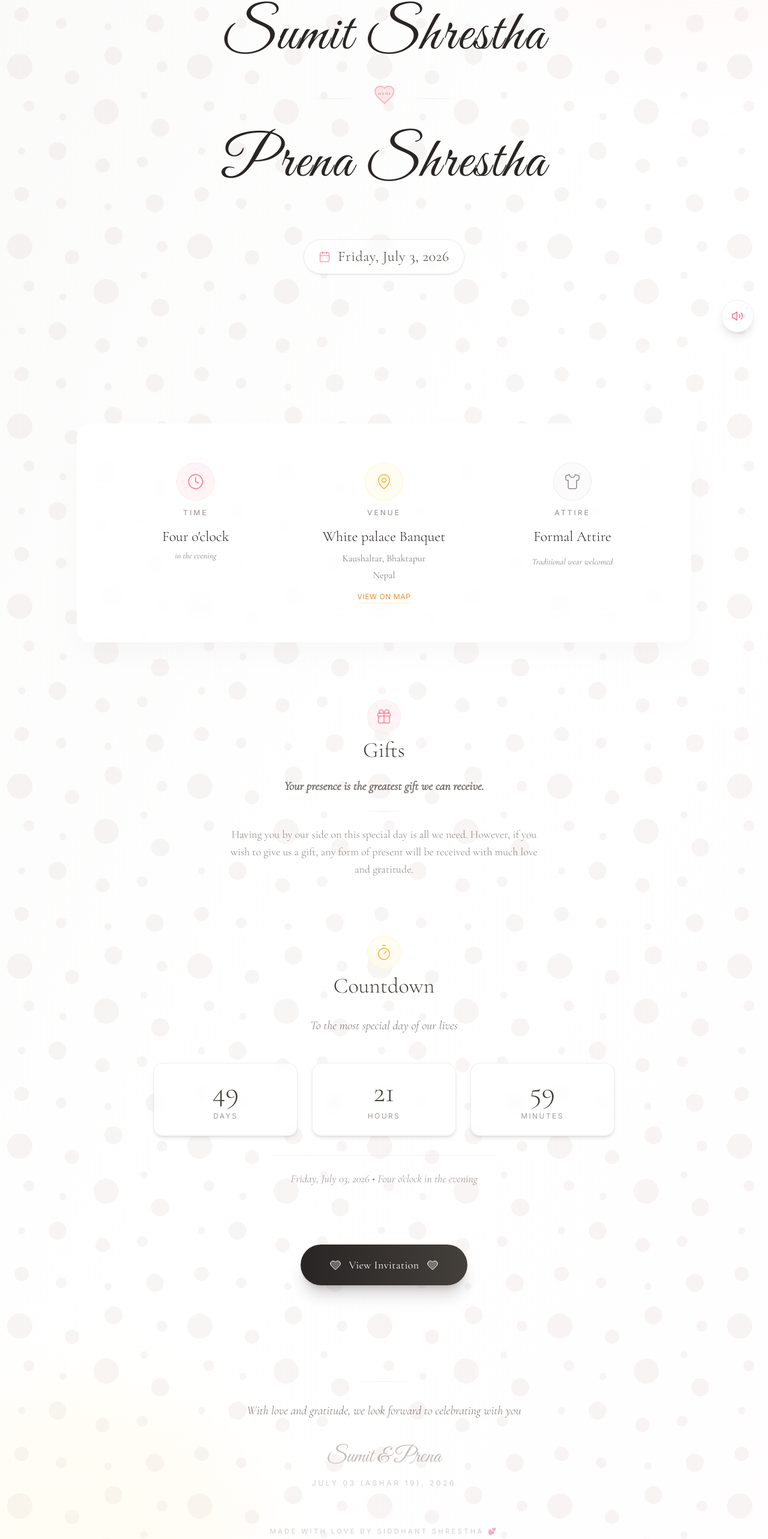
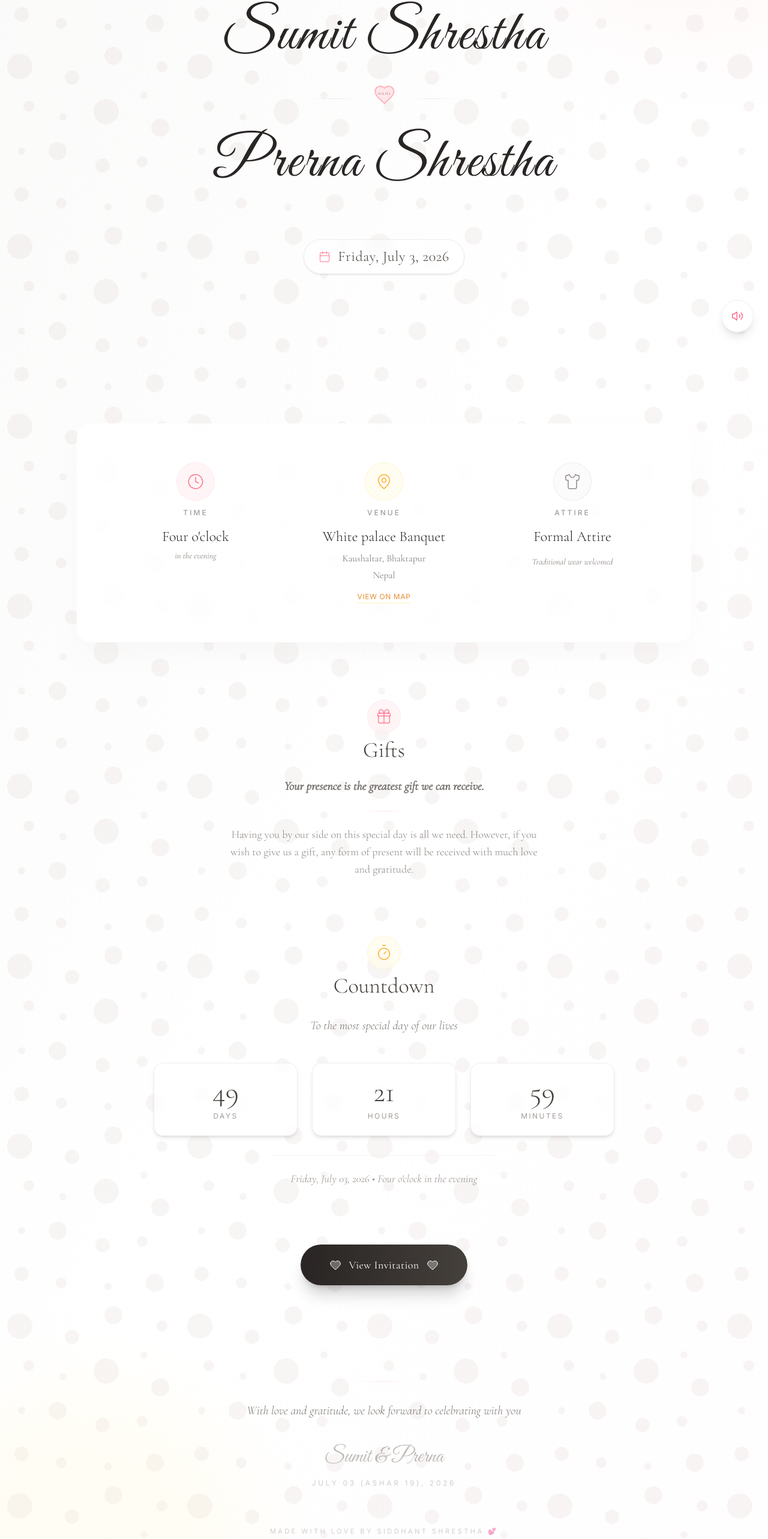
Before and after one commit to Siddh07/Wedding-Invitation, a Next.js app: page /home in a window 1280 px wide. Shown: the part 222-2788 px from the top of the page at 60% size. Built offline with nearby package versions, Linux system fonts and the light colour scheme.

Commit message:
Name Correction

```diff
--- a/app/envelope/page.tsx
+++ b/app/envelope/page.tsx
@@ -39,7 +39,7 @@ export default function EnvelopePage() {
               </div>
 
               <h1 className="font-['var(--font-great-vibes)'] text-6xl md:text-8xl text-rose-900/90 leading-tight">
-                Prena Shrestha
+              Prerna Shrestha
               </h1>
             </div>
 
--- a/app/home/page.tsx
+++ b/app/home/page.tsx
@@ -362,7 +362,7 @@ export default function WeddingInvitation() {
               </div>
 
               <h1 className="font-script text-6xl md:text-7xl lg:text-8xl text-stone-800 leading-none tracking-wide">
-                Prena Shrestha
+              Prerna Shrestha
               </h1>
             </div>
 
@@ -545,7 +545,7 @@ export default function WeddingInvitation() {
                   </p>
                   <div className="pt-6">
                     <p className="font-script text-4xl text-stone-400/70">
-                      Sumit & Prena
+                      Sumit & Prerna
                     </p>
                     <p className="font-sans text-xs tracking-[0.3em] uppercase text-stone-400/50 mt-4">
                       July 03 (Ashar 19), 2026
@@ -646,7 +646,7 @@ export default function WeddingInvitation() {
                 >
                   <img
                     src="/assets/invitation.png"
-                    alt="Wedding invitation card for Sumit and Prena"
+                    alt="Wedding invitation card for Sumit and Prerna"
                     draggable={false}
                     className="max-h-[min(85vh,820px)] w-auto max-w-full object-contain pointer-events-none"
                   />
```
